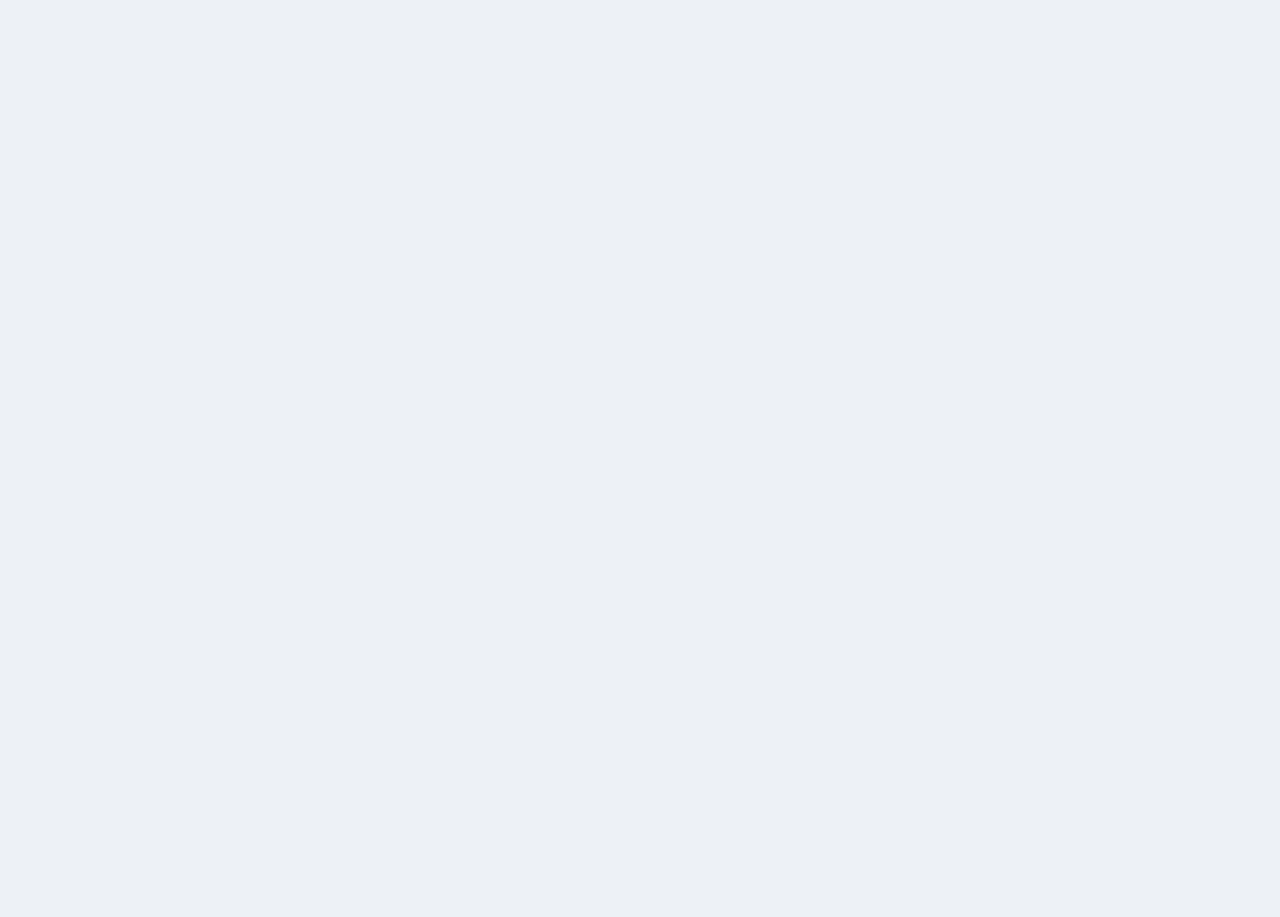
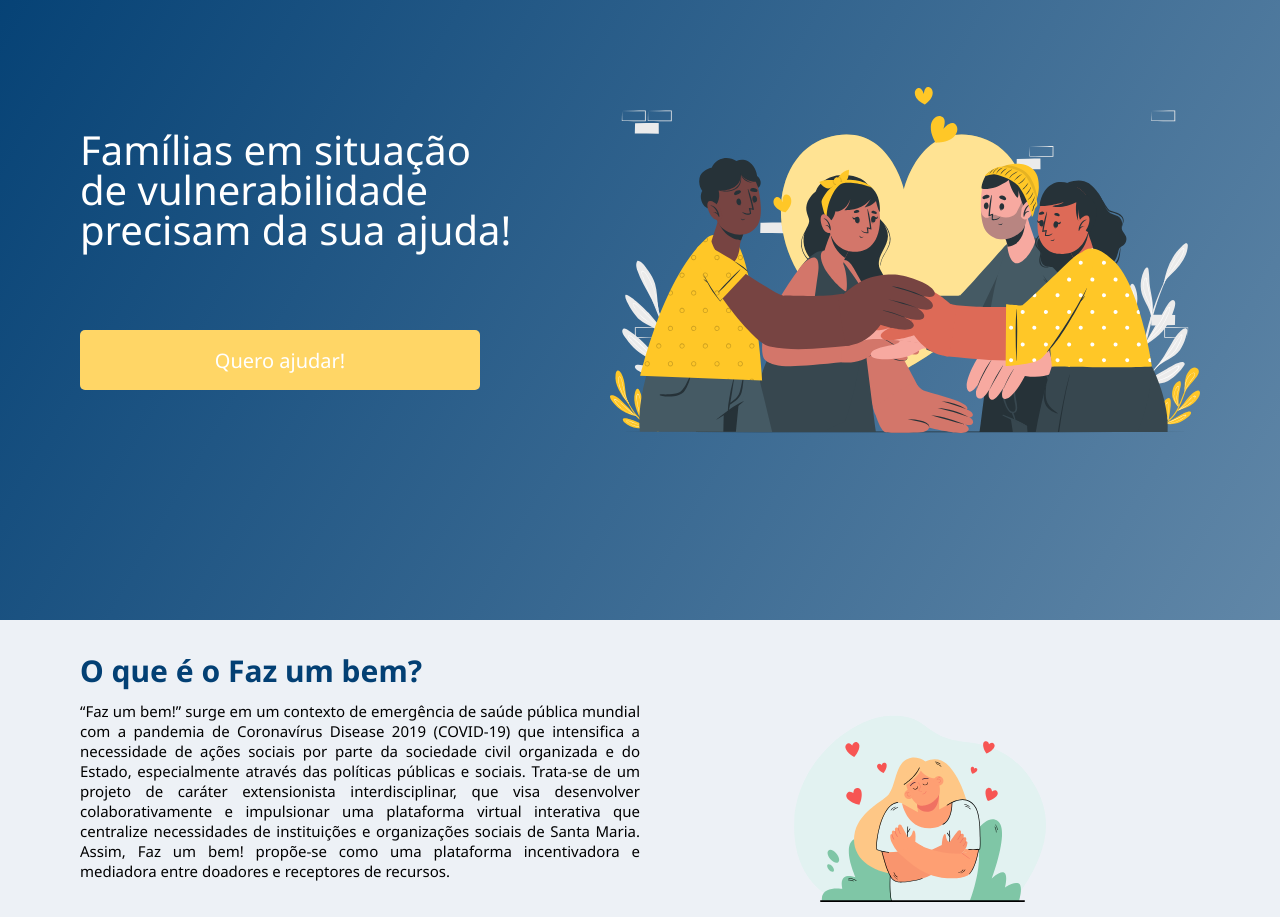
Before and after one commit to Faz-um-bem/frontend, a Next.js app: page / in a window 1280 px wide. Shown: the part 180-1097 px from the top of the page. Before the commit the page ends 800 px from the top, so only its background shows below. Built offline with nearby package versions, Linux system fonts and the light colour scheme.

Commit message:
home page

```diff
--- a/src/pages/index.tsx
+++ b/src/pages/index.tsx
@@ -1,5 +1,150 @@
+import Head from "next/head";
+import React from "react";
+
+import Header from "../components/Header";
+import { Footer } from "../components/Footer";
+
+import {
+  Container,
+  Wrapper,
+  Content,
+  ButtonContainer,
+  Section,
+  ContentHeading,
+  ContentFullText,
+  ContentImageLeft,
+  ContentImageRight,
+  FormContainer,
+  InputContent,
+  TextareaContent,
+  SubmitButton,
+} from "./styles";
+// eslint-disable-next-line
 export default function Home() {
   return (
-    <h1>Faz um bem</h1>
-  )
+    <>
+      <Head>
+        <title>Início | Faz um bem!</title>
+      </Head>
+
+      <Container>
+        <Header />
+
+        <Wrapper>
+          <Content>
+            <div>
+              <h1>
+                Famílias em situação de vulnerabilidade precisam da sua ajuda!
+              </h1>
+
+              <ButtonContainer>Quero ajudar!</ButtonContainer>
+            </div>
+
+            <img src="/imgs/together.svg" alt="Juntos" />
+          </Content>
+        </Wrapper>
+
+        <Section>
+          <h1>O que é o Faz um bem?</h1>
+          <ContentHeading>
+            <p>
+              “Faz um bem!” surge em um contexto de emergência de saúde pública
+              mundial com a pandemia de Coronavírus Disease 2019 (COVID-19) que
+              intensifica a necessidade de ações sociais por parte da sociedade
+              civil organizada e do Estado, especialmente através das políticas
+              públicas e sociais. Trata-se de um projeto de caráter
+              extensionista interdisciplinar, que visa desenvolver
+              colaborativamente e impulsionar uma plataforma virtual interativa
+              que centralize necessidades de instituições e organizações sociais
+              de Santa Maria. Assim, Faz um bem! propõe-se como uma plataforma
+              incentivadora e mediadora entre doadores e receptores de recursos.
+            </p>
+
+            <img src="/imgs/hugging.svg" alt="Abraçando" />
+          </ContentHeading>
+
+          <ContentFullText>
+            A plataforma se justifica pela necessidade constante das
+            instituições e entidades de assistência social divulgarem suas ações
+            e arrecadarem recursos com vistas à continuidade da prestação de
+            serviços e de benefícios socioassistenciais, necessários para a
+            subsistência de muitas famílias e melhoria das condições de vida na
+            perspectiva do acesso e usufruto de seus direitos sociais. Essas
+            necessidades são aumentadas no contexto da atual pandemia, que tem
+            tido consequência para as esferas social, econômica e política.
+          </ContentFullText>
+
+          <ContentFullText>
+            A plataforma conta com uma ampla equipe Coordenada por professores
+            de diversos Centros da Universidade Federal de Santa Maria. Essa
+            parceria permite a inclusão de estudantes de áreas de conhecimentos
+            distintas, possibilitando o enriquecimento da formação acadêmica dos
+            estudantes na perspectiva da interdisciplinaridade e do trabalho em
+            equipe.
+          </ContentFullText>
+
+          <ContentImageLeft>
+            <img src="/imgs/hugging.svg" alt="" />
+            <p>
+              A plataforma cadastra campanhas e instituições que possam fazer a
+              diferença na vida de famílias e comunidas. Você busca campanhas ou
+              instituições e vê como pode ajudar. As ajudas funcionam
+              diretamente com os promotores das campanhas, os quais abastecem a
+              plataforma com informações. É responsabilidade da plataforma
+              conectar doadores e campanhas, tornando mais fácil a visualização
+              e o acesso.
+            </p>
+          </ContentImageLeft>
+
+          <ContentImageRight>
+            <p>
+              As intituições são responsáveis pelo conteúdo disponibilizado,
+              assim como pela execução das doações. A plataforma não é
+              responsável pela captação de recursos, nem pela entrega às
+              instituições.
+            </p>
+            <img src="/imgs/hugging.svg" alt="" />
+          </ContentImageRight>
+
+          <ContentImageLeft>
+            <img src="/imgs/hugging.svg" alt="" />
+            <p>
+              As instituições são responsáveis pelo conteúdo disponibilizado,
+              assim como pela execução das doações. A plataforma não é
+              responsável pela captação de recursos, nem pela entrega às
+              instituições.
+            </p>
+          </ContentImageLeft>
+
+          <ContentImageRight>
+            <p>
+              Para ser um apoiador, ajude a divulgar essa plataforma, para que
+              chegue a um número enorme de pessoas que possam fazer a diferença.
+              Entre em contato pelo email: fazumbem@inf.ufsm.br e saiba mais.
+            </p>
+            <img src="/imgs/hugging.svg" alt="" />
+          </ContentImageRight>
+
+          <ContentImageLeft id="contact">
+            <img src="/imgs/hugging.svg" alt="" />
+
+            <FormContainer>
+              <InputContent placeholder="Nome*" />
+              <InputContent placeholder="Telefone*" />
+              <InputContent placeholder="E-mail*" />
+
+              <TextareaContent placeholder="Mensagem*" />
+
+              <div>
+                <span>(Todos os campos* são obrigatórios)</span>
+                <SubmitButton type="submit">Enviar</SubmitButton>
+              </div>
+            </FormContainer>
+          </ContentImageLeft>
+        </Section>
+
+        <Footer />
+      </Container>
+    </>
+  );
 }
--- /dev/null
+++ b/src/pages/styles.ts
@@ -0,0 +1,138 @@
+import styled from "styled-components";
+import Button from "../components/Button";
+
+import { Input } from "../components/Input";
+import { Textarea } from "../components/Textarea";
+
+export const Container = styled.div`
+  display: flex;
+  flex-direction: column;
+  align-items: center;
+`;
+
+export const Wrapper = styled.div`
+  height: calc(100vh - 80px);
+  width: 100%;
+  background: linear-gradient(120deg, #034074, rgba(3, 64, 115, 0.6));
+
+  display: flex;
+  flex-direction: column;
+  align-items: center;
+`;
+
+export const Content = styled.main`
+  max-width: 1120px;
+  width: 100%;
+
+  display: grid;
+  grid-template-columns: 1fr 1fr;
+
+  margin: auto;
+
+  div {
+    margin: auto 0;
+
+    h1 {
+      color: var(--white);
+      font-size: 4rem;
+      line-height: 4rem;
+      width: 440px;
+      font-weight: normal;
+    }
+  }
+`;
+
+export const ButtonContainer = styled(Button)`
+  background: var(--yellow);
+  margin-top: 8rem;
+  height: 6rem;
+  width: 40rem;
+`;
+
+export const Section = styled.section`
+  display: flex;
+  flex-direction: column;
+
+  max-width: 1120px;
+  width: 100%;
+
+  margin: 3rem 0;
+
+  h1 {
+    font-size: 3rem;
+    color: var(--heading);
+  }
+`;
+
+export const ContentHeading = styled.div`
+  display: grid;
+  grid-template-columns: 1fr 1fr;
+
+  margin-top: 1rem;
+
+  p {
+    font-size: 1.5rem;
+    text-align: justify;
+  }
+
+  img {
+    margin: 0 auto;
+    width: 28rem;
+  }
+`;
+
+export const ContentFullText = styled.p`
+  font-size: 1.5rem;
+  margin-top: 3rem;
+  text-align: justify;
+`;
+
+export const ContentImageLeft = styled.div`
+  display: grid;
+  grid-template-columns: 1fr 2fr;
+
+  margin-top: 3rem;
+
+  p {
+    font-size: 1.5rem;
+    text-align: justify;
+  }
+`;
+
+export const ContentImageRight = styled.div`
+  display: grid;
+  grid-template-columns: 2fr 1fr;
+
+  margin-top: 3rem;
+
+  p {
+    font-size: 1.5rem;
+    text-align: justify;
+  }
+`;
+
+export const FormContainer = styled.form`
+  max-width: 350px;
+  margin: 3rem auto 0;
+
+  div {
+    display: grid;
+    grid-template-columns: 1.5fr 1fr;
+
+    span {
+      font-size: 1rem;
+      color: var(--description);
+    }
+  }
+`;
+
+export const InputContent = styled(Input)``;
+
+export const TextareaContent = styled(Textarea)`
+  margin: 1rem 0;
+`;
+
+export const SubmitButton = styled(Button)`
+  height: 4rem;
+  font-size: 1.5rem;
+`;
```
